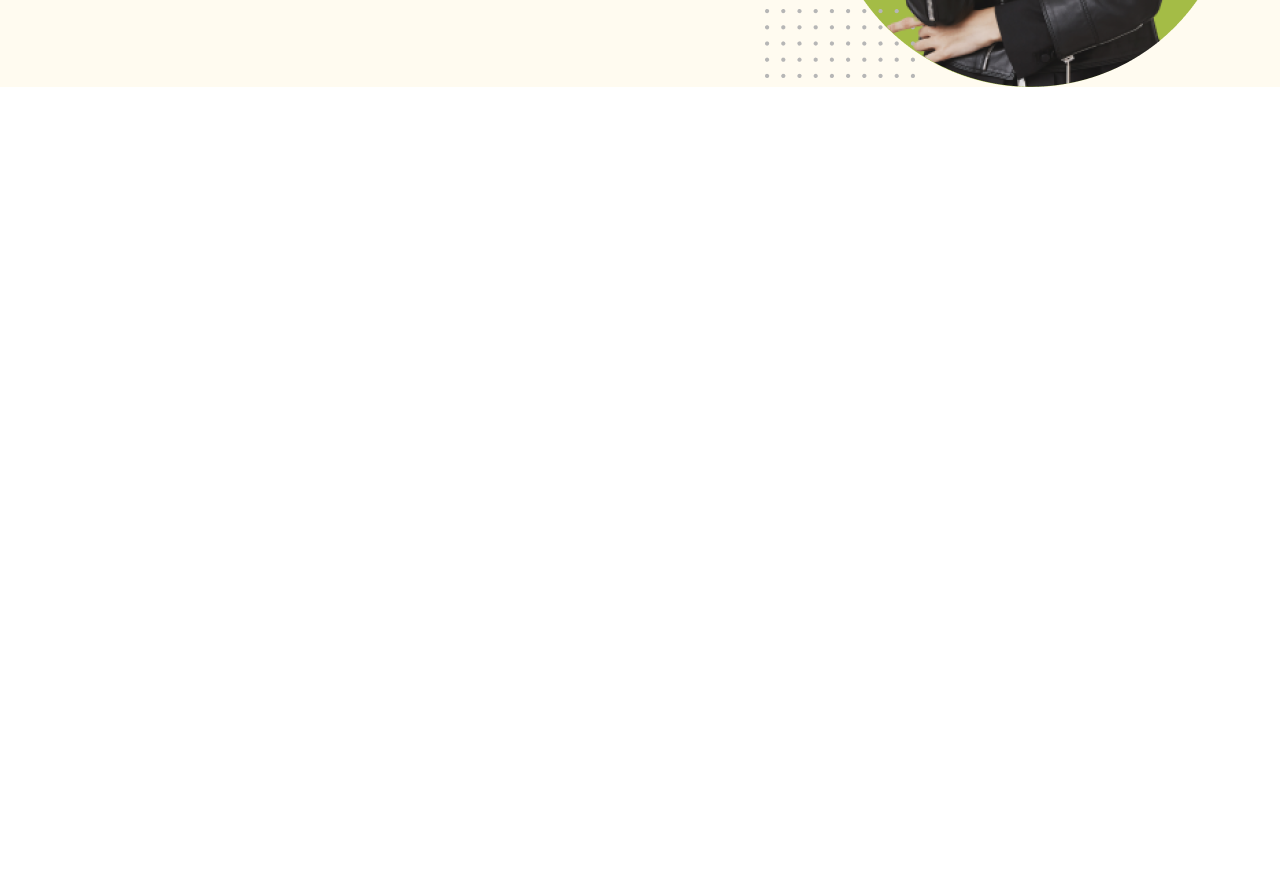
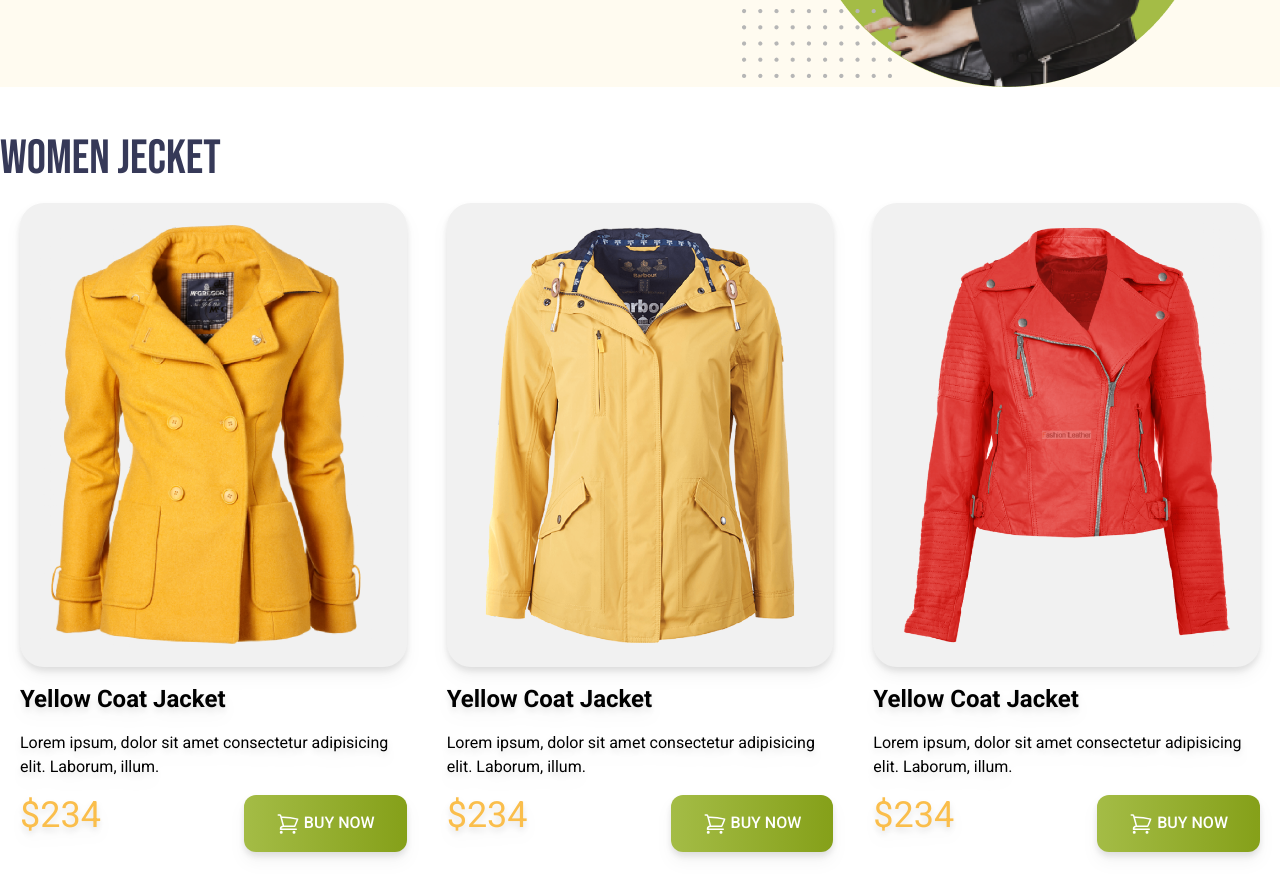
Before and after one commit to habib4445/Tailwind-css, a plain HTML site: page Penguien Fashion.html in a window 1280 px wide. Shown: the part 400-1296 px from the top of the page. Before the commit the page ends 800 px from the top, so only its background shows below. Drawn offline with nearby package versions, Linux system fonts and the light colour scheme.

Commit message:
add grid

```diff
--- a/Penguien Fashion.html
+++ b/Penguien Fashion.html
@@ -5,8 +5,31 @@
     <meta name="viewport" content="width=device-width, initial-scale=1.0">
     <title>Document</title>
     <script src="https://cdn.tailwindcss.com"></script>
+    <link rel="preconnect" href="https://fonts.googleapis.com">
+<link rel="preconnect" href="https://fonts.gstatic.com" crossorigin>
+<link href="https://fonts.googleapis.com/css2?family=Bebas+Neue&family=Roboto:ital,wght@0,100..900;1,100..900&display=swap" rel="stylesheet">
+
+<style>
+.font-bebas-neue {
+  font-family: "Bebas Neue", sans-serif;
+
+}
+
+
+  .font-roboto {
+  font-family: "Roboto", sans-serif;
+  font-optical-sizing: auto;
+  font-weight: <weight>;
+  font-style: normal;
+  font-variation-settings:
+    "wdth" 100;
+}
+
+
+
+</style>
 </head>
-<body>
+<body class="font-roboto">
     <header class="bg-[#FFFBF0] pl-4">
         <nav>
 
@@ -17,7 +40,7 @@
         </div>
 <div class="md:flex md:items-center md:justify-around">
     <div>
-    <h1 class="text-7xl uppercase"><span class="text-orange-400">Be the Penguins</span> <br>
+    <h1 class="font-bebas-neue text-7xl uppercase"><span class="text-orange-400">Be the Penguins</span> <br>
 of Winter
 </h1>
 <p>Lorem Ipsum is simply dummy text of the printing and typesetting industry </p>
@@ -36,7 +59,73 @@ of Winter
 </div>
     </header>
 <main>
+<!-- WOMEN JACKET SECTION -->
+<section class="my-12">
+    <h3 class="text-5xl uppercase text-[#363958] font-bebas-neue">WOMEN JECKET</h3>
 
+    <!-- jacket card container -->
+     <div class="grid grid-cols-1 lg:grid-cols-3">
+        <!-- jacket card 1 -->
+         <div class="p-5 space-y-4 drop-shadow-lg rounded-3xl">
+            <img class="p-5 rounded-3xl bg-[#F1F1F1]" src="images/jacket-1.png" alt="">
+            <h4 class="text-2xl font-bold   ">Yellow Coat Jacket </h4>
+            <p> Lorem ipsum, dolor sit amet consectetur adipisicing elit. Laborum, illum.</p>
+            <div class="flex justify-between">
+                <h2 class="text-[#FABE4C] text-4xl">$234</h2>
+
+
+                <button class="bg-gradient-to-r from-[#A4BC46] to-[#85A019] font-medium text-white bg-green-300 px-8 py-4 rounded-xl">
+    <svg xmlns="http://www.w3.org/2000/svg" fill="none" viewBox="0 0 24 24" stroke-width="1.5" stroke="currentColor" class="size-6 text-white inline">
+  <path stroke-linecap="round" stroke-linejoin="round" d="M2.25 3h1.386c.51 0 .955.343 1.087.835l.383 1.437M7.5 14.25a3 3 0 0 0-3 3h15.75m-12.75-3h11.218c1.121-2.3 2.1-4.684 2.924-7.138a60.114 60.114 0 0 0-16.536-1.84M7.5 14.25 5.106 5.272M6 20.25a.75.75 0 1 1-1.5 0 .75.75 0 0 1 1.5 0Zm12.75 0a.75.75 0 1 1-1.5 0 .75.75 0 0 1 1.5 0Z" />
+</svg>
+
+    BUY NOW</button>
+
+</div>
+            </div>
+
+ <!-- jacket card 2 -->
+         <div class="p-5 space-y-4 drop-shadow-lg rounded-3xl">
+            <img class="p-5 rounded-3xl bg-[#F1F1F1]" src="images/jacket-2.png" alt="">
+            <h4 class="text-2xl font-bold   ">Yellow Coat Jacket </h4>
+            <p> Lorem ipsum, dolor sit amet consectetur adipisicing elit. Laborum, illum.</p>
+            <div class="flex justify-between">
+                <h2 class="text-[#FABE4C] text-4xl">$234</h2>
+
+
+                <button class="bg-gradient-to-r from-[#A4BC46] to-[#85A019] font-medium text-white bg-green-300 px-8 py-4 rounded-xl">
+    <svg xmlns="http://www.w3.org/2000/svg" fill="none" viewBox="0 0 24 24" stroke-width="1.5" stroke="currentColor" class="size-6 text-white inline">
+  <path stroke-linecap="round" stroke-linejoin="round" d="M2.25 3h1.386c.51 0 .955.343 1.087.835l.383 1.437M7.5 14.25a3 3 0 0 0-3 3h15.75m-12.75-3h11.218c1.121-2.3 2.1-4.684 2.924-7.138a60.114 60.114 0 0 0-16.536-1.84M7.5 14.25 5.106 5.272M6 20.25a.75.75 0 1 1-1.5 0 .75.75 0 0 1 1.5 0Zm12.75 0a.75.75 0 1 1-1.5 0 .75.75 0 0 1 1.5 0Z" />
+</svg>
+
+    BUY NOW</button>
+
+</div>
+    </div>
+
+ <!-- jacket card 3 -->
+         <div class="p-5 space-y-4 drop-shadow-lg rounded-3xl">
+            <img class="p-5 rounded-3xl bg-[#F1F1F1]" src="images/jacket-3.png" alt="">
+            <h4 class="text-2xl font-bold   ">Yellow Coat Jacket </h4>
+            <p> Lorem ipsum, dolor sit amet consectetur adipisicing elit. Laborum, illum.</p>
+            <div class="flex justify-between">
+                <h2 class="text-[#FABE4C] text-4xl">$234</h2>
+
+
+                <button class="bg-gradient-to-r from-[#A4BC46] to-[#85A019] font-medium text-white bg-green-300 px-8 py-4 rounded-xl">
+    <svg xmlns="http://www.w3.org/2000/svg" fill="none" viewBox="0 0 24 24" stroke-width="1.5" stroke="currentColor" class="size-6 text-white inline">
+  <path stroke-linecap="round" stroke-linejoin="round" d="M2.25 3h1.386c.51 0 .955.343 1.087.835l.383 1.437M7.5 14.25a3 3 0 0 0-3 3h15.75m-12.75-3h11.218c1.121-2.3 2.1-4.684 2.924-7.138a60.114 60.114 0 0 0-16.536-1.84M7.5 14.25 5.106 5.272M6 20.25a.75.75 0 1 1-1.5 0 .75.75 0 0 1 1.5 0Zm12.75 0a.75.75 0 1 1-1.5 0 .75.75 0 0 1 1.5 0Z" />
+</svg>
+
+    BUY NOW</button>
+
+</div>
+            </div>
+
+
+         </div>
+     </div>
+</section>
 
 </main>
 
```
